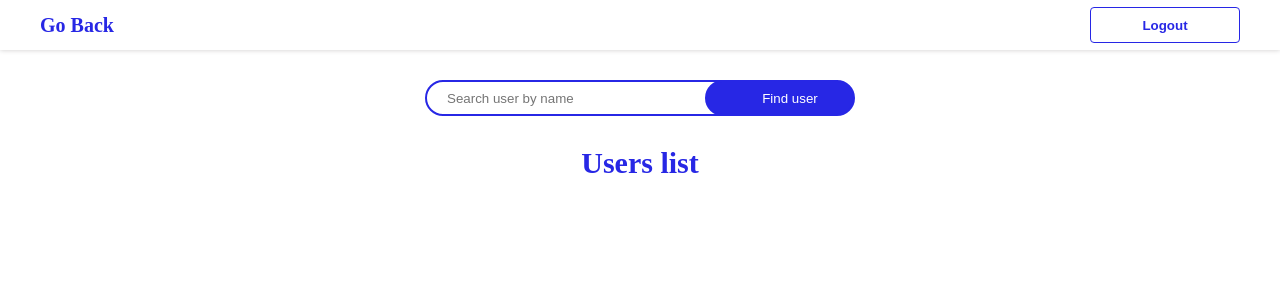
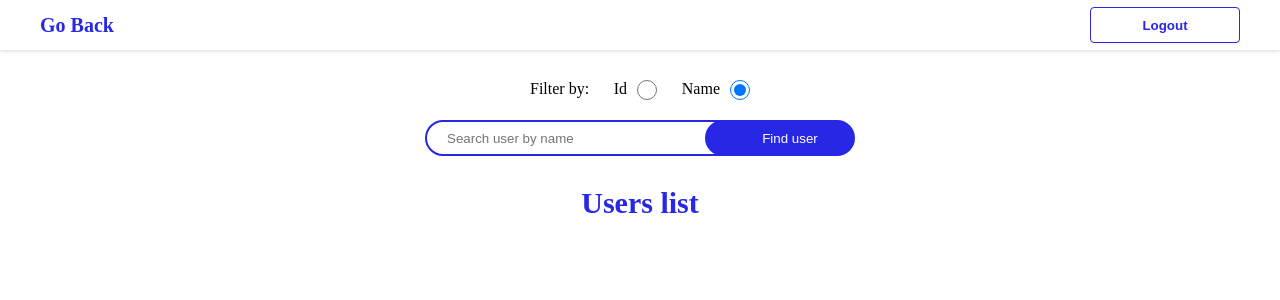
Before and after one commit to hakobyanviktoria8/blue_bull_task, a React (Create React App) app: page /users in a window 1280 px wide. Shown: the top 300 px of the page. Built offline with nearby package versions, Linux system fonts and the light colour scheme.

Commit message:
Added filter for search Id and Name

```diff
--- a/src/components/Search.tsx
+++ b/src/components/Search.tsx
@@ -4,6 +4,7 @@ import { searchUserData } from '../app/action';
 
 export const Search = () => {
     const [searchValue, setSearchValue] = useState("")
+    const [searchByIdName, setSearchByIdName] = useState("name")
     const usersData = useSelector((state: any) => state)
     const dispatch = useDispatch()
     const [message, setMessage] = useState("")
@@ -12,9 +13,15 @@ export const Search = () => {
         setSearchValue(e.target.value)
     }
 
+    const handleChangeRadio = (e: any) => {
+        setSearchByIdName(e.target.value)
+    }
+
     const handleSearchUser = async (e: any) => {
-      e.preventDefault();
-      let user = usersData?.filter((user: any) => user.name === searchValue)
+        e.preventDefault();
+        console.log(searchByIdName);
+
+      let user = usersData?.filter((user: any) => user[searchByIdName] === searchValue)
       if(user[0] === undefined){
         dispatch(searchUserData([]));
         setMessage("User not found!")
@@ -27,8 +34,15 @@ export const Search = () => {
   return (
     <>
         <form onSubmit={handleSearchUser}>
-            <input placeholder='Search user by name' value={searchValue} onChange={handleChange} />
-            <input type="submit" value="Find user" className='searchBtn' />
+            <div className='useFilter' >
+                Filter by:
+                <label>Id <input checked={searchByIdName === "_id"}  type="radio" name="filterData" value="_id" onChange={handleChangeRadio} /></label>
+                <label>Name <input checked={searchByIdName === "name"}  type="radio" name="filterData" value="name" onChange={handleChangeRadio} /></label>
+            </div>
+            <div>
+                <input placeholder='Search user by name' value={searchValue} onChange={handleChange} />
+                <input type="submit" value="Find user" className='searchBtn' />
+            </div>
         </form>
         <p className='messageText'>{message}</p>
     </>
--- a/src/index.tsx
+++ b/src/index.tsx
@@ -5,7 +5,7 @@ import App from './App';
 import reportWebVitals from './reportWebVitals';
 import { BrowserRouter, Routes, Route } from "react-router-dom";
 import Users from './pages/users/Users';
-import { User } from './components/User';
+import { User } from './pages/user/User';
 const container = document.getElementById('root')!;
 const root = createRoot(container);
 
--- a/src/components/User.tsx
+++ b/src/pages/user/User.tsx
@@ -1,3 +1,5 @@
+import "./user.scss";
+
 export const User = ({user}: any) => {
   return (
     <div key={user._id} className="userCart">
--- a/src/pages/users/Users.tsx
+++ b/src/pages/users/Users.tsx
@@ -2,7 +2,7 @@ import { Header } from '../../components/Header';
 import './users.scss';
 import { useSelector } from 'react-redux';
 import { Search } from '../../components/Search';
-import { User } from '../../components/User';
+import { User } from '../user/User';
 
 const Users = () => {
   const usersData = useSelector((state: any) => state)
--- a/src/pages/users/users.scss
+++ b/src/pages/users/users.scss
@@ -30,7 +30,26 @@
         form {
             display: flex;
             justify-content: center;
+            flex-direction: column;
             margin-bottom: 30px;
+            align-items: center;
+
+            .useFilter{
+                display: flex;
+                width: 220px;
+                margin-bottom: 20px;
+                justify-content: space-between;
+
+                label {
+                    display: flex;
+
+                    input {
+                        height: 20px;
+                        width: 20px;
+                        margin-left: 10px;
+                    }
+                }
+            }
 
             input {
                 height: 36px;
```
Also changed, not shown: src/pages/user/user.scss (added).
